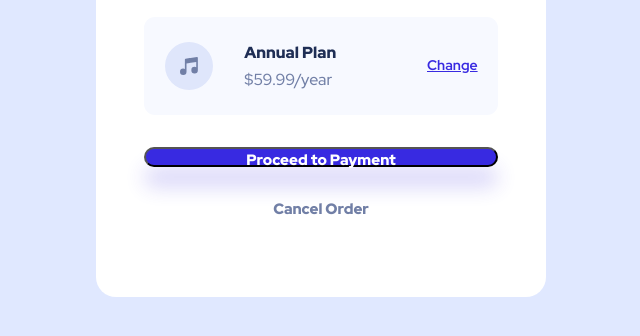
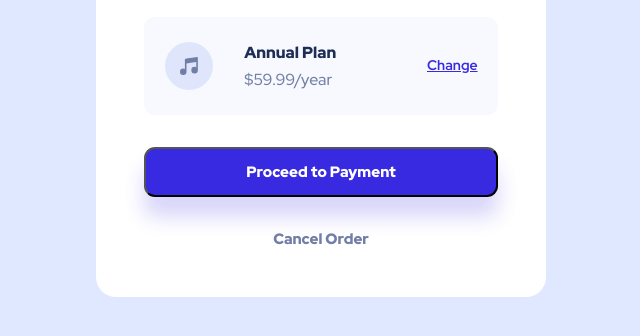
Before and after one commit to translator4geo/order-summary-component, a plain HTML site: page index.html in a window 1280 px wide. Shown: the part 452-788 px from the top of the page, without its empty margins (319-959 px from the left). Drawn offline with Linux system fonts and the light colour scheme.

Commit message:
Update index.html

```diff
--- a/index.html
+++ b/index.html
@@ -39,7 +39,7 @@
           <p id="change">Change</p>
         </div>
       </div>
-      <button id="button-text">Proceed to Payment</button>
+      <button><p id="button-text">Proceed to Payment</p></button>
       <h1 id="cancel">Cancel Order</h1>
     </div>
 
```
